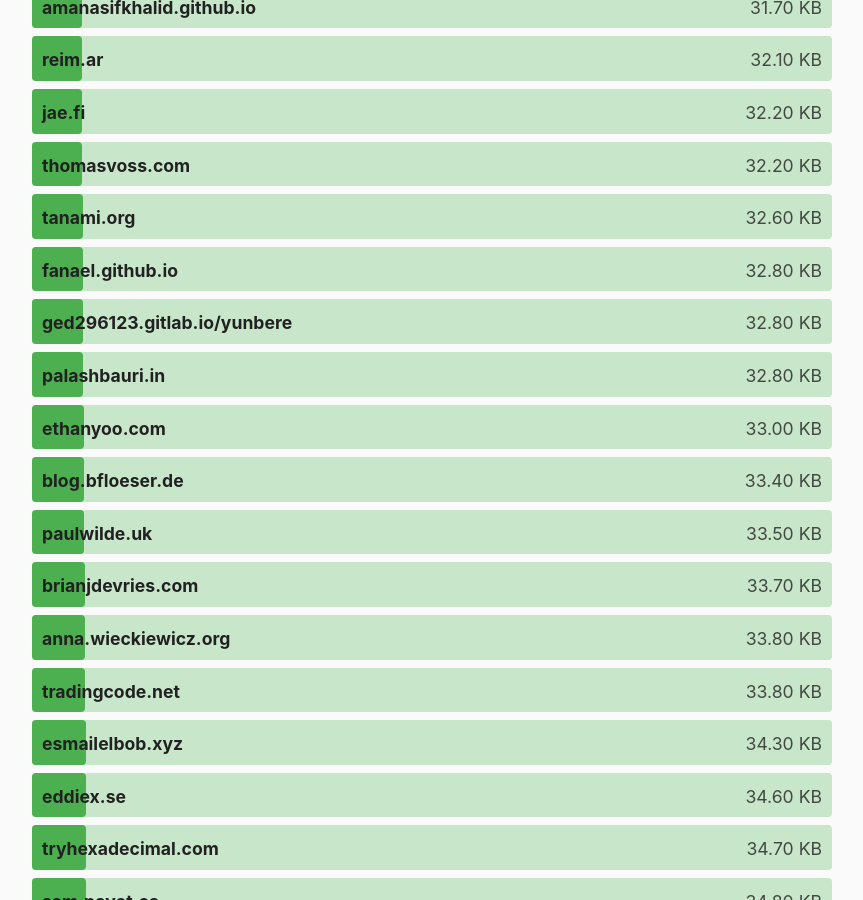
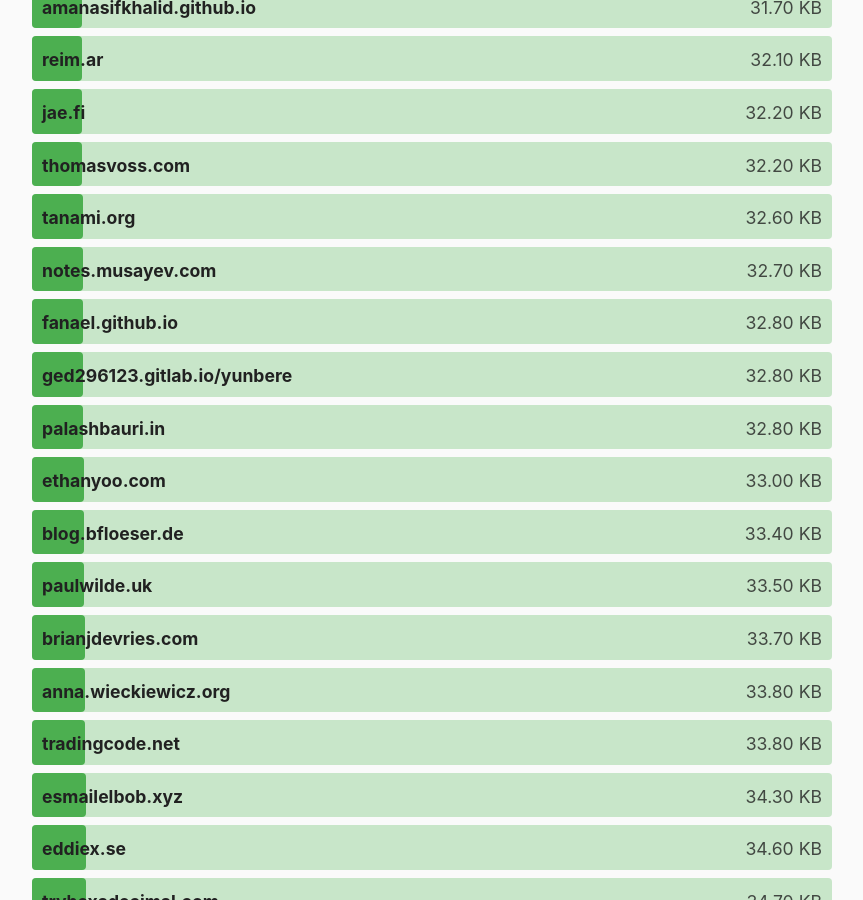
Before and after one commit to kevquirk/512kb.club, a Jekyll site: the page built from index.md, in a window 1280 px wide and 900 px high, scrolled down 11737 px. Shown: the whole window, without its empty margins (208-1071 px from the left). Built offline with Jekyll 4.4.1, drawn with Linux system fonts in a browser that asks for light colours.

Commit message:
Add https://notes.musayev.com

```diff
--- a/_data/sites.yml
+++ b/_data/sites.yml
@@ -2132,6 +2132,11 @@
   size: 8.2
   last_checked: 2022-05-15
 
+- domain: notes.musayev.com
+  url: https://notes.musayev.com/
+  size: 32.7
+  last_checked: 2023-08-18
+
 - domain: notes.whoibrar.com
   url: https://notes.whoibrar.com
   size: 9.48
```
